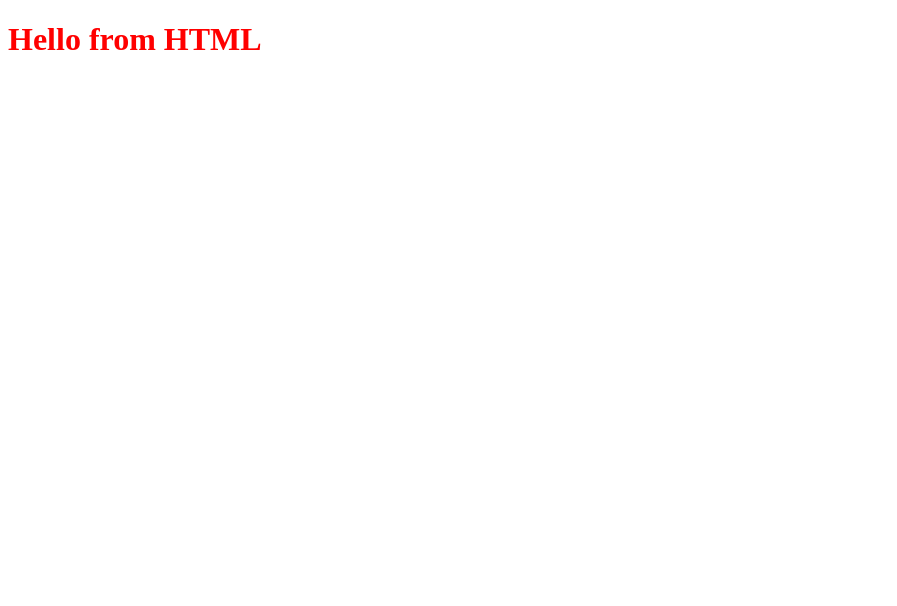
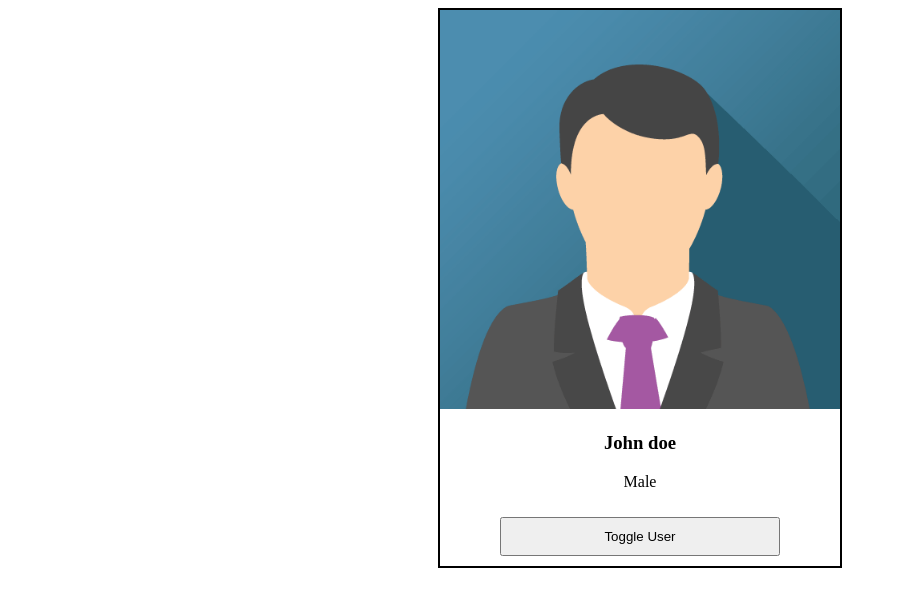
Before and after one commit to jayantg0307/BI-Development-Workshop, a plain HTML site: page index.html in a window 1280 px wide. Shown: the whole page, without its empty margins (0-897 px from the left). Drawn offline with Linux system fonts and the light colour scheme.

Commit message:
added user card

```diff
--- a/index.css
+++ b/index.css
@@ -1,3 +1,22 @@
 h1 {
     color: red;
 }
+.card {
+    border-style: solid;
+    border-width: 2px;
+    border-color: black;
+    width: 400px;
+    text-align: center;
+    margin-left: auto;
+    margin-right: auto;
+}
+
+.card img {
+    width: 100%;
+}
+
+.card button {
+    width: 70%;
+    padding: 10px;
+    margin: 10px;
+}
--- a/index.html
+++ b/index.html
@@ -7,7 +7,13 @@
     <link rel="stylesheet" href="index.css">
 </head>
 <body>
-    <h1>Hello from HTML</h1>
+    <!-- <h1>Hello from HTML</h1> -->
+     <div class="card">
+        <img src="john.png" alt="user-image">
+        <h3>John doe</h3>
+        <p> Male</p>
+        <button>Toggle User</button>
+     </div>
     <script src="index.js"></script>
 </body>
 </html>
--- a/index.js
+++ b/index.js
@@ -1 +1 @@
-alert("Hello from JS");
+// alert("Hello from JS");
```
Also changed, not shown: jane.png (added), john.png (added).
